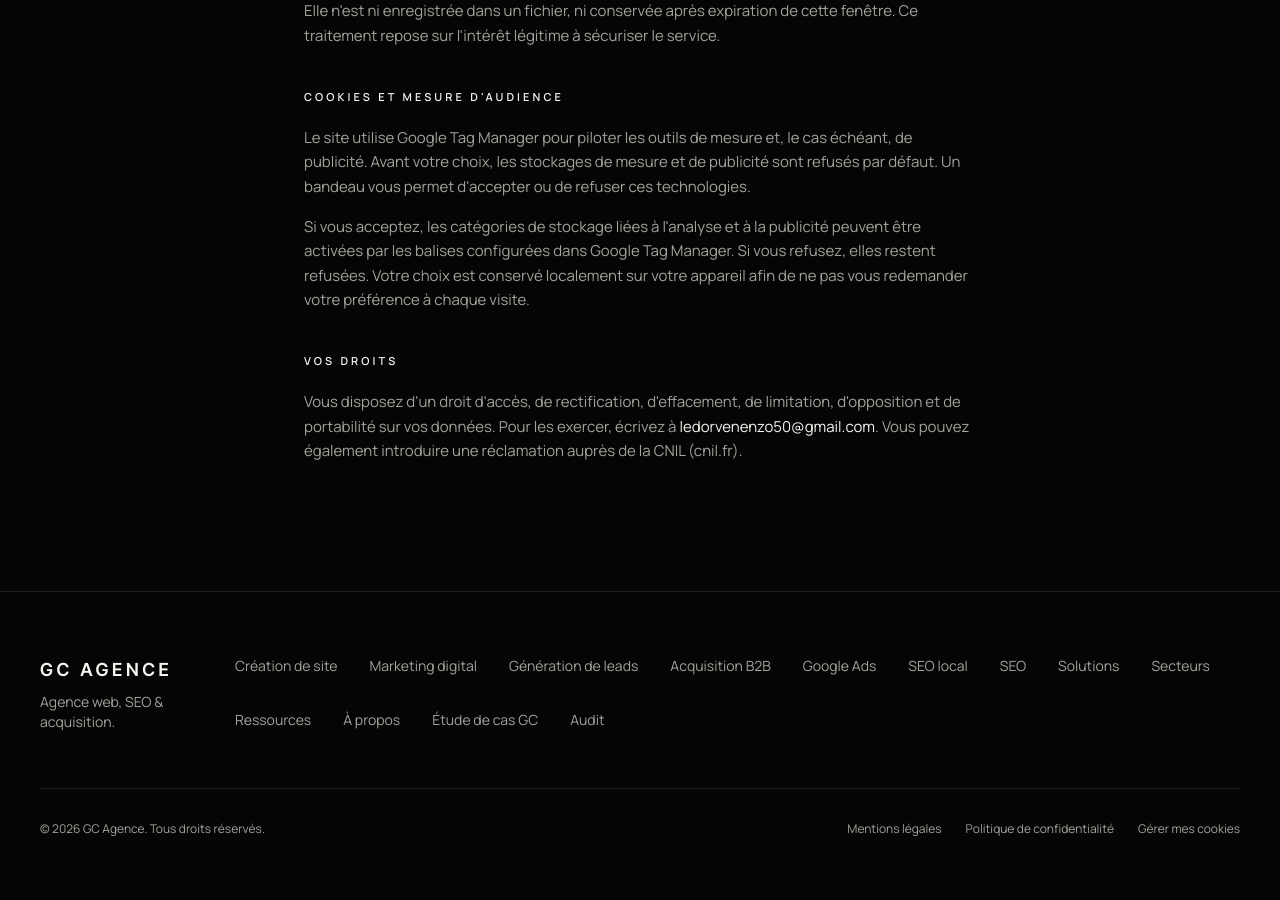
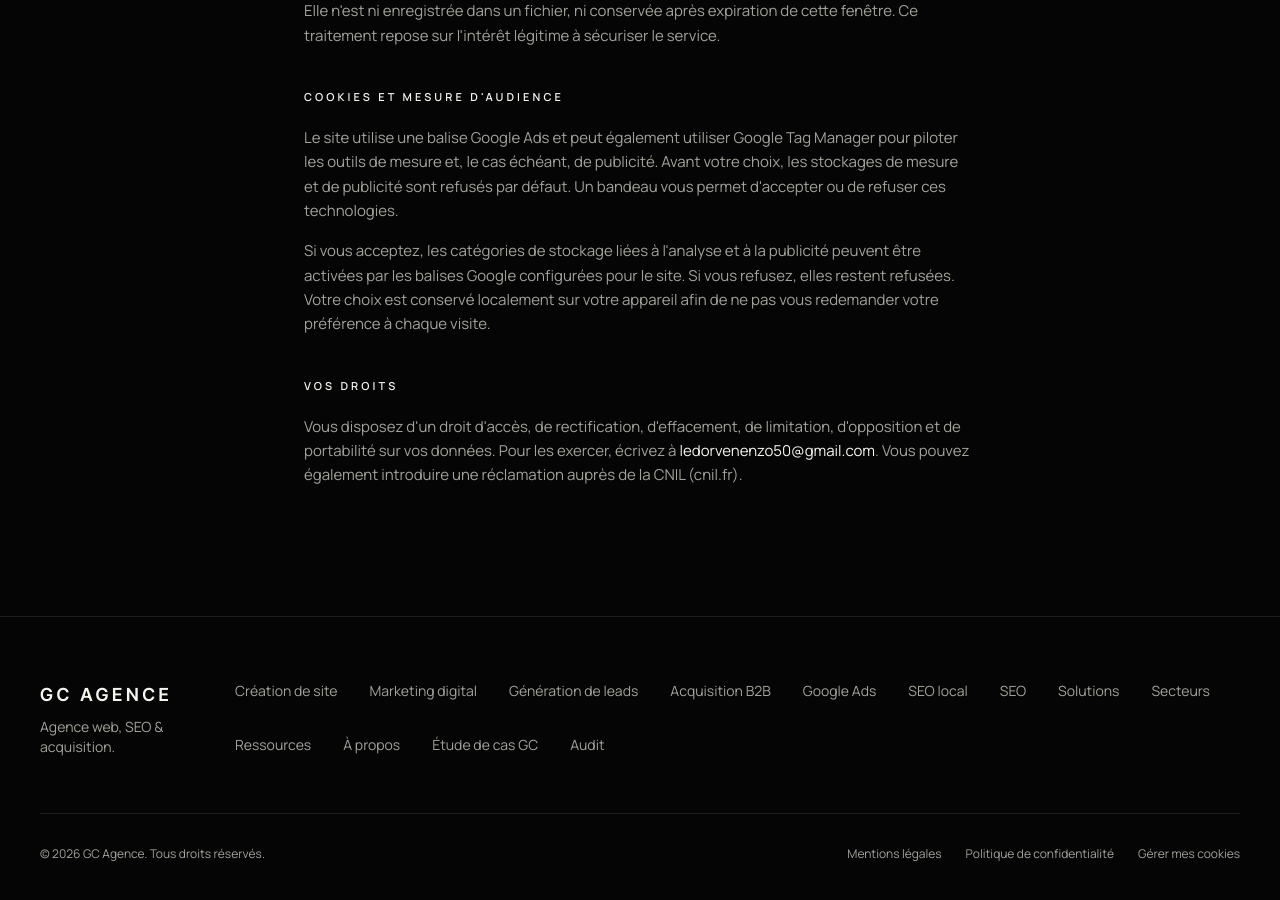
Before and after one commit to mathieumilo3-bot/-generation-capable, a Next.js app in the folder site-vitrine/: page /politique-de-confidentialite in a window 1280 px wide. Shown: the part 1820-2720 px from the top of the page. Built offline with nearby package versions, Linux system fonts and the light colour scheme; no server answers.

Commit message:
Mettre la politique à jour avec la balise Google Ads

```diff
--- a/site-vitrine/src/app/politique-de-confidentialite/page.tsx
+++ b/site-vitrine/src/app/politique-de-confidentialite/page.tsx
@@ -138,16 +138,16 @@ export default function PolitiqueConfidentialitePage() {
 
           <Block title="Cookies et mesure d'audience">
             <p>
-              Le site utilise Google Tag Manager pour piloter les outils de
-              mesure et, le cas échéant, de publicité. Avant votre choix, les
-              stockages de mesure et de publicité sont refusés par défaut.
-              Un bandeau vous permet d&apos;accepter ou de refuser ces
-              technologies.
+              Le site utilise une balise Google Ads et peut également utiliser
+              Google Tag Manager pour piloter les outils de mesure et, le cas
+              échéant, de publicité. Avant votre choix, les stockages de mesure
+              et de publicité sont refusés par défaut. Un bandeau vous permet
+              d&apos;accepter ou de refuser ces technologies.
             </p>
             <p>
               Si vous acceptez, les catégories de stockage liées à
               l&apos;analyse et à la publicité peuvent être activées par les
-              balises configurées dans Google Tag Manager. Si vous refusez,
+              balises Google configurées pour le site. Si vous refusez,
               elles restent refusées. Votre choix est conservé localement sur
               votre appareil afin de ne pas vous redemander votre préférence
               à chaque visite.
```
